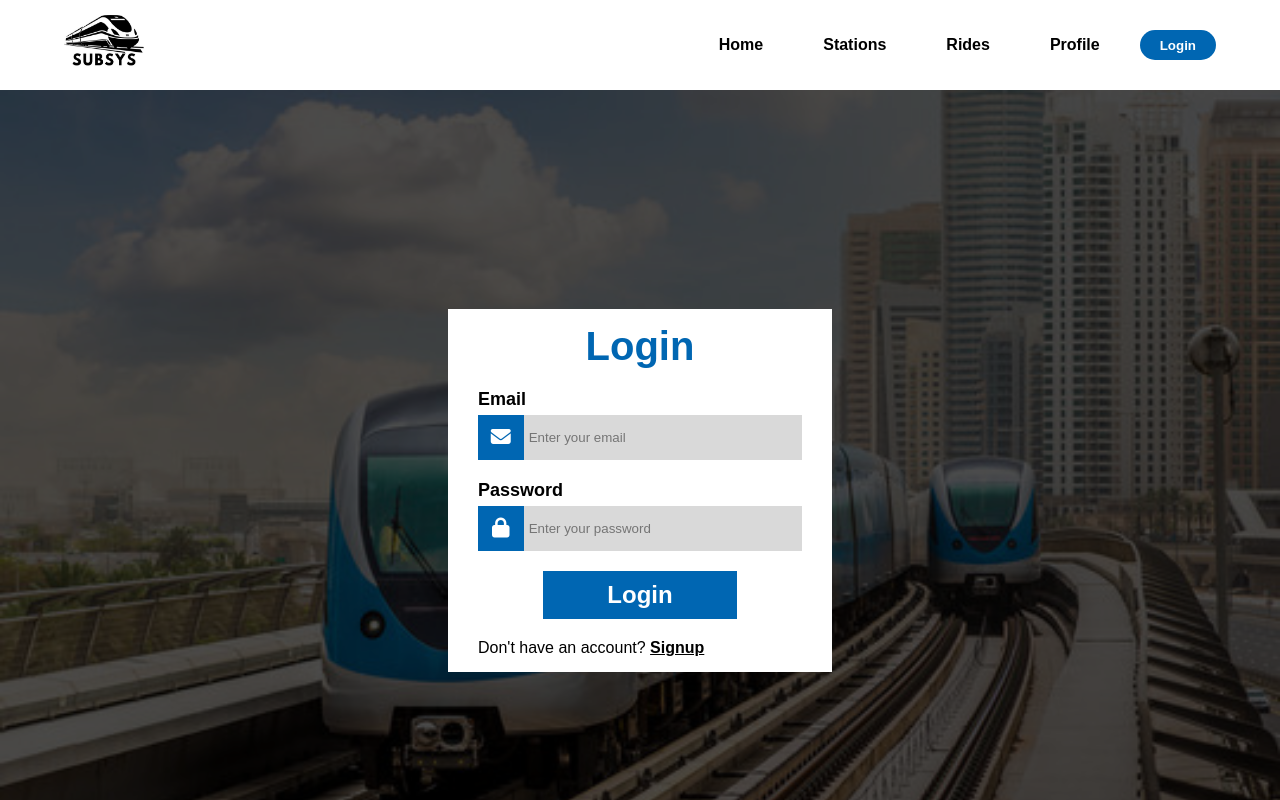
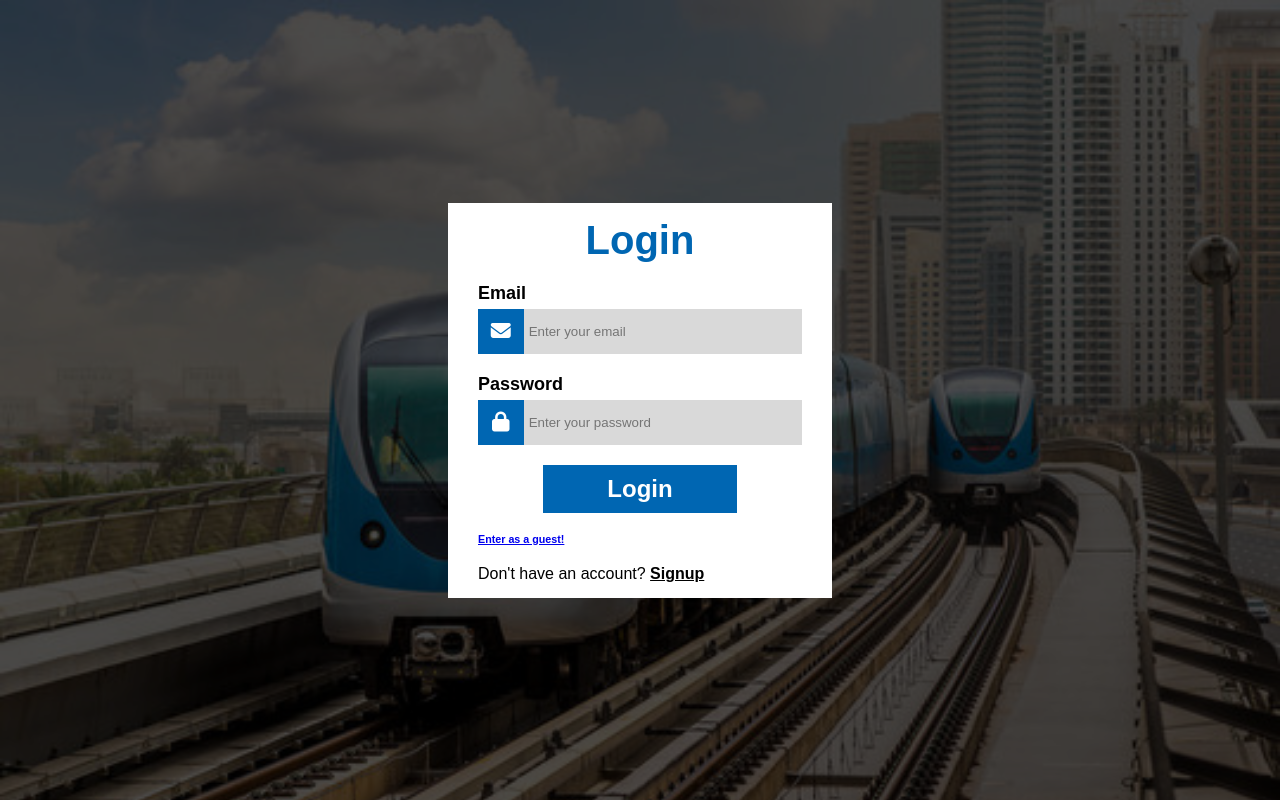
Before and after one commit to AhmadHandoush/Subway-System, a React (Create React App) app in the folder front-end/: page /login in a window 1280 px wide. Shown: the top 800 px of the page. Built offline with nearby package versions, Linux system fonts and the light colour scheme.

Commit message:
enter a guest

```diff
--- a/front-end/src/Components/Header.jsx
+++ b/front-end/src/Components/Header.jsx
@@ -1,16 +1,31 @@
-import { Link, NavLink } from "react-router-dom";
+import { Link, NavLink, useLocation } from "react-router-dom";
 import "../styles/header.css";
 import { useEffect, useState } from "react";
 
 function Header() {
   const [nav, setNav] = useState(false);
   const [guest, setGuest] = useState(false);
+
   useEffect(() => {
     const userId = localStorage.getItem("user_id");
     if (!userId) {
       setGuest(true);
     }
   }, []);
+  const handleLogout = () => {
+    window.localStorage.clear();
+    setGuest(!guest);
+  };
+  const location = useLocation();
+  const { pathname } = location;
+
+  // Check if the current location is /login or /signup
+  const hideHeader = pathname === "/login" || pathname === "/signup";
+
+  // Render the header conditionally
+  if (hideHeader) {
+    return null; // Don't render the header
+  }
   return (
     <header className="header flex-items ">
       <div className="container flex-between flex-items">
@@ -32,9 +47,15 @@ function Header() {
               <NavLink to={"/profile"}>Profile</NavLink>
             </li>
           </ul>
-          <button className="btn-login">
-            <Link to={"/login"}>Login</Link>
-          </button>
+          {guest ? (
+            <button className="btn-login">
+              <Link to={"/login"}>Login</Link>
+            </button>
+          ) : (
+            <button className="btn-logout" onClick={handleLogout}>
+              Logout
+            </button>
+          )}
         </nav>
         <i class="menu fa-solid fa-bars" onClick={() => setNav(!nav)}></i>
       </div>
--- a/front-end/src/pages/Login/index.jsx
+++ b/front-end/src/pages/Login/index.jsx
@@ -85,6 +85,9 @@ function Login() {
           </div>
           <div className="submit flex column">
             <button type="submite">Login</button>
+            <h6>
+              <Link to={"/"}>Enter as a guest!</Link>
+            </h6>
           </div>
           {error && <small className="error">Credentials Errors!</small>}
         </form>
--- a/front-end/src/pages/Login/login.css
+++ b/front-end/src/pages/Login/login.css
@@ -67,6 +67,12 @@ body {
 }
 .error {
   color: red;
+}
+h6 {
+  margin-top: 20px;
+}
+h6 a {
+  text-decoration: underline;
 }
 .login .overlay {
   position: absolute;
```
